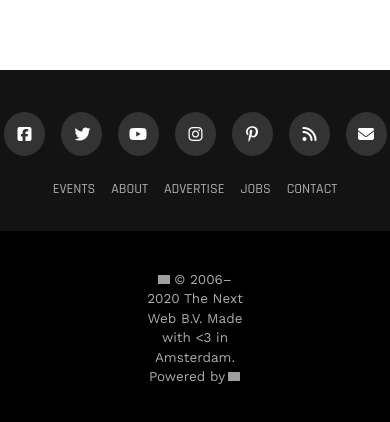
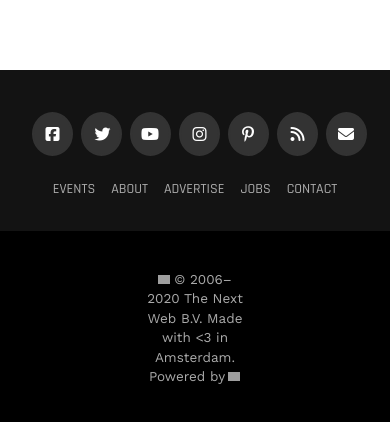
Before and after one commit to disco-trooper/building-with-responsive-design, a plain HTML site: page index.html in a window 390 px wide. Shown: the part 10026-10448 px from the top of the page. Drawn offline with nearby package versions, Linux system fonts and the light colour scheme; grey boxes are pictures that could not be loaded.

Commit message:
Fix right margin on small screens

```diff
--- a/style.css
+++ b/style.css
@@ -1418,7 +1418,6 @@ footer {
   list-style-position: outside;
   list-style-type: none;
   margin-left: 8px;
-  margin-right: 8px;
   padding: 12px;
   text-align: center;
   color: white;
```
